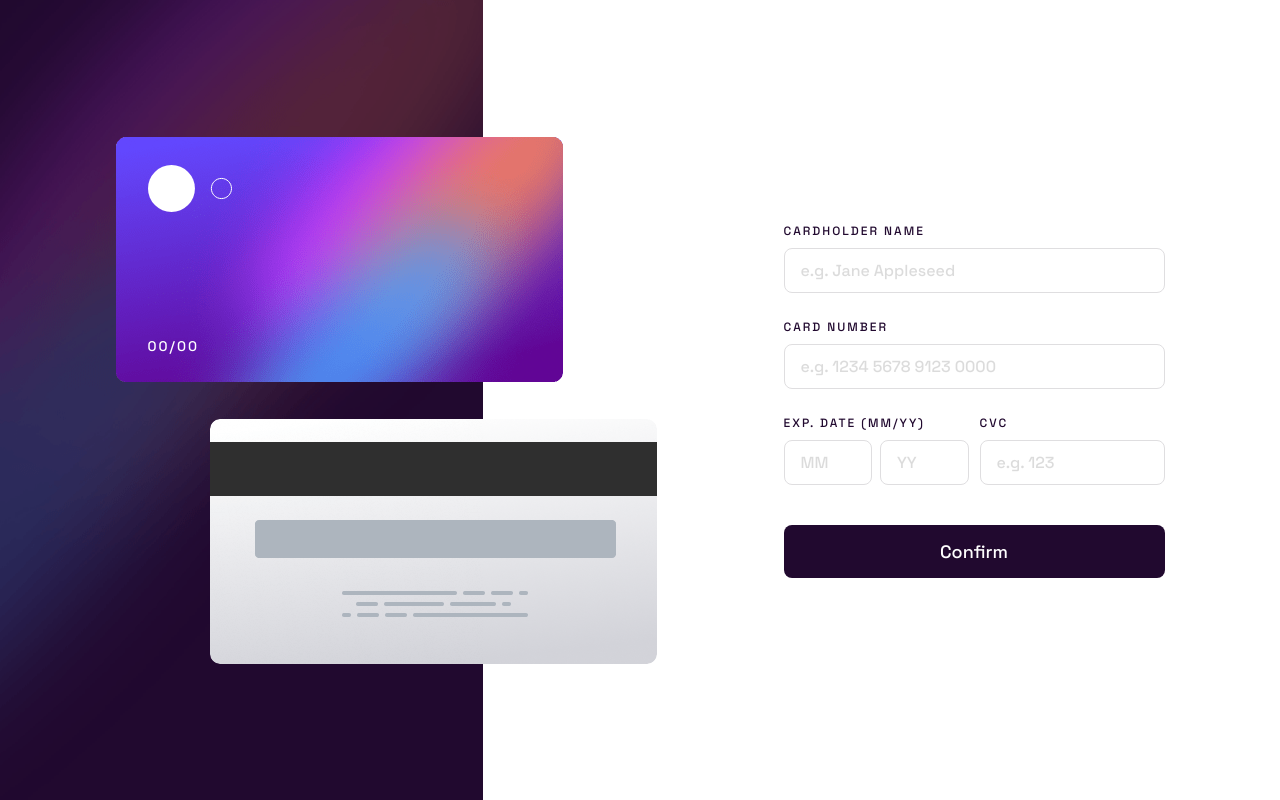
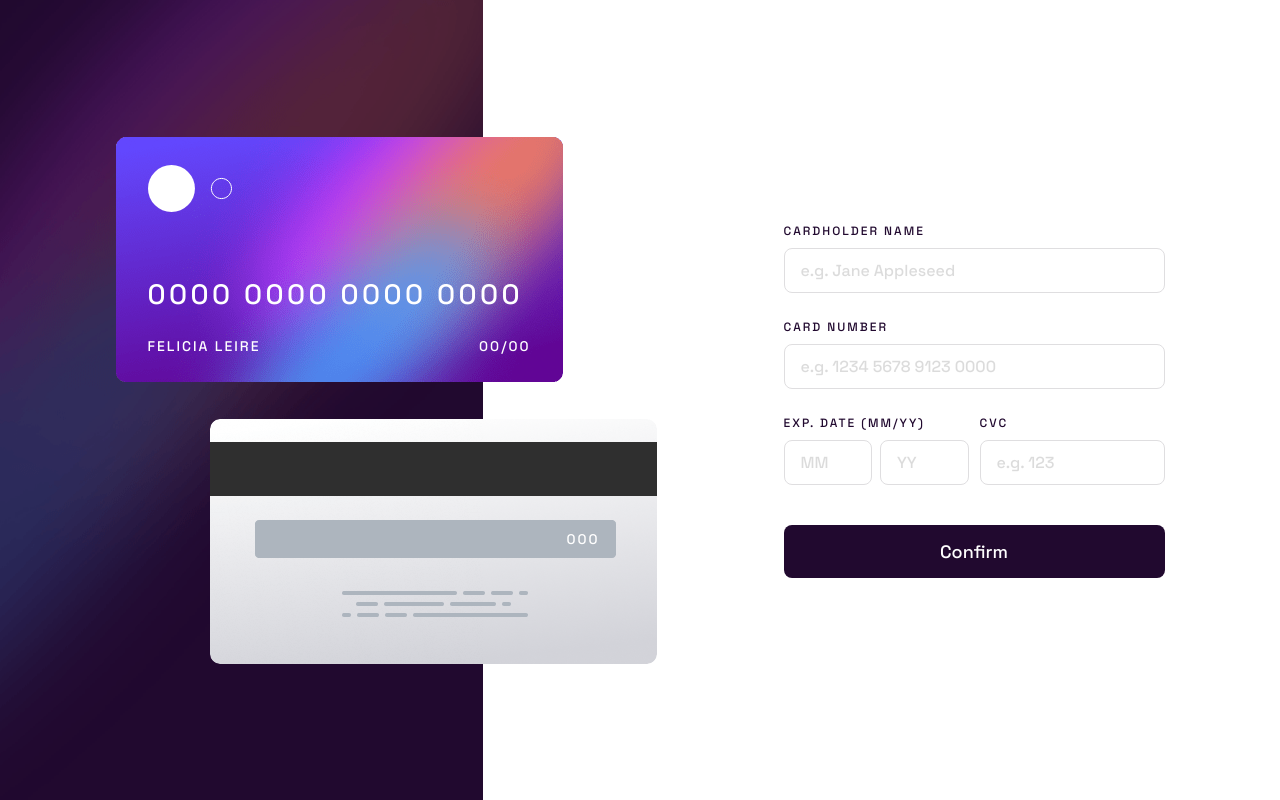
Before and after one commit to jvdsantos3/interactive-card-details-form, a React (Vite) app: page / in a window 1280 px wide. Built offline with nearby package versions, Linux system fonts and the light colour scheme.

Commit message:
fix: form vulnerable

```diff
--- a/src/components/Cards/index.tsx
+++ b/src/components/Cards/index.tsx
@@ -16,22 +16,24 @@ interface CardsProps {
 }
 
 export function Cards({ name, number, mounth, year, cvc }: CardsProps) {
+  console.log(name, number, mounth, year, cvc)
+
   return (
     <CardsContainer>
       <CardBackContainer>
-        <span>{cvc}</span>
+        <span>{cvc || '000'}</span>
       </CardBackContainer>
 
       <CardFrontContainer>
         <img src={cardLogo} alt="Card's Logo" />
 
         <CardFrontContent>
-          <p>{number}</p>
+          <p>{number || '0000 0000 0000 0000'}</p>
 
           <div>
-            {name}{' '}
+            {name || 'felicia leire'}{' '}
             <span>
-              {isNaN(mounth) ? '00' : mounth}/{isNaN(year) ? '00' : year}
+              {mounth || '00'}/{year || '00'}
             </span>
           </div>
         </CardFrontContent>
--- a/src/pages/Home/index.tsx
+++ b/src/pages/Home/index.tsx
@@ -47,7 +47,7 @@ export function Home() {
     },
   })
 
-  const { handleSubmit, watch, reset } = CardHookForm
+  const { watch, reset } = CardHookForm
 
   const name = watch('name')
   const number = watch('number')
@@ -87,11 +87,13 @@ export function Home() {
           </SuccessContainer>
         ) : (
           <FormContainer>
-            <FormContent onSubmit={handleSubmit(handleSubmitForm)}>
+            <FormContent>
               <FormProvider {...CardHookForm}>
                 <CardFormInputs />
               </FormProvider>
-              <Button>Confirm</Button>
+              <Button type="button" onClick={handleSubmitForm}>
+                Confirm
+              </Button>
             </FormContent>
           </FormContainer>
         )}
```
